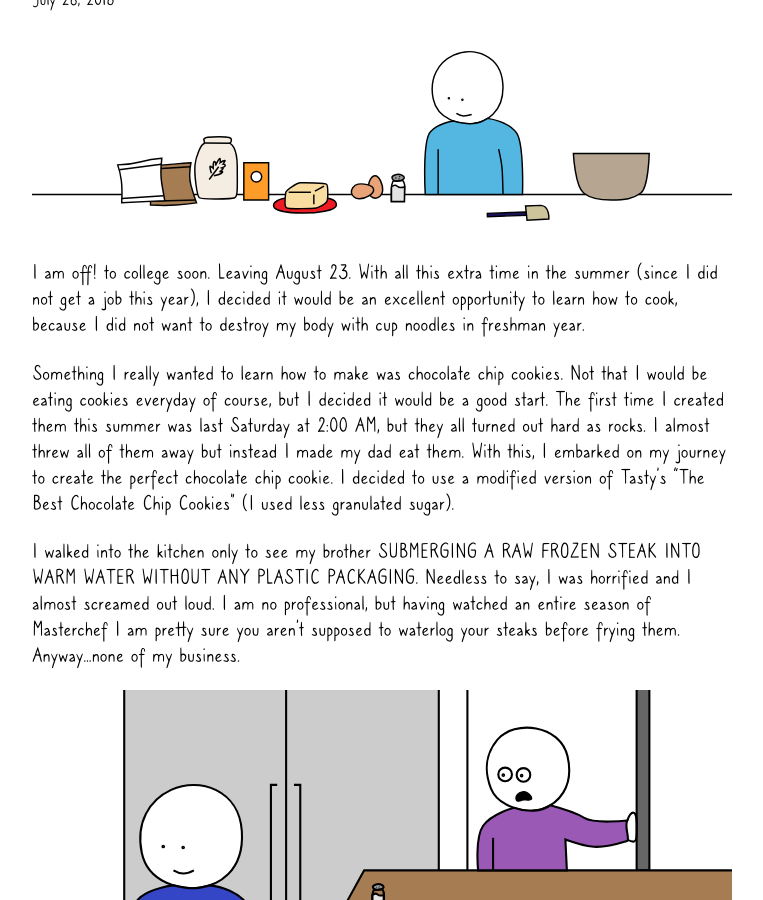
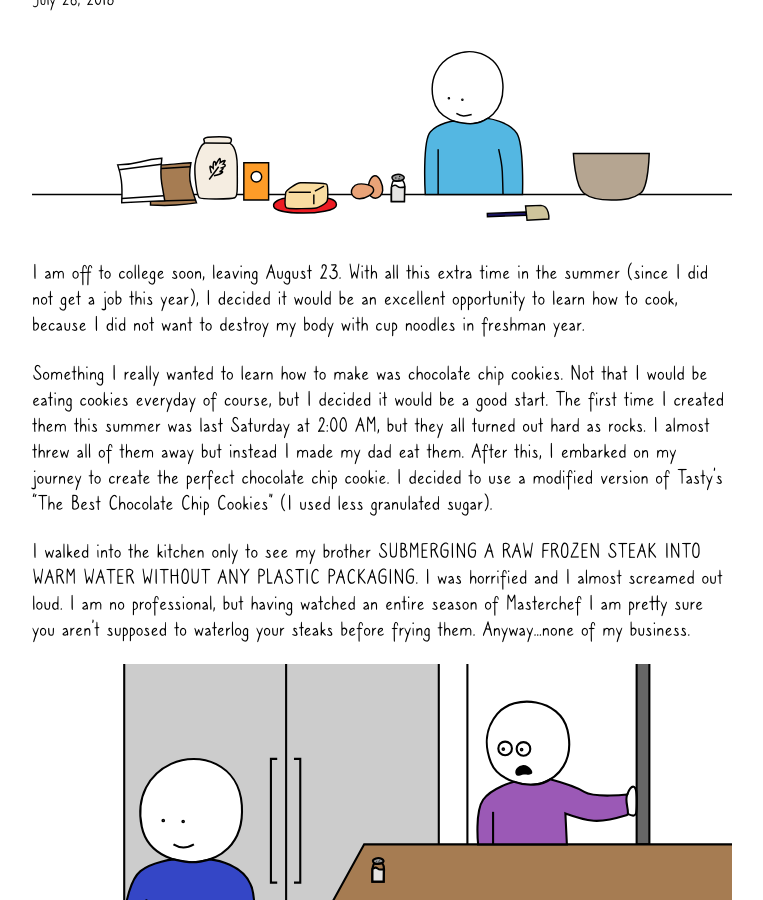
Before and after one commit to kristelfung/bullet-journal, a Jekyll site: the page built from _posts/2018-07-26-a-soft-chocolate-chip-cookie-recipe.md, in a window 1280 px wide and 900 px high, scrolled down 278 px. Shown: the whole window, without its empty margins (258-1021 px from the left). Built offline with Jekyll 4.4.1, drawn with Linux system fonts in a browser that asks for light colours; some web fonts are replaced; a script that is not in the unit is left out; some of the changed text lies outside the part shown.

Commit message:
Update Blog “2018-07-26-a-soft-chocolate-chip-cookie-recipe”

```diff
--- a/_posts/2018-07-26-a-soft-chocolate-chip-cookie-recipe.md
+++ b/_posts/2018-07-26-a-soft-chocolate-chip-cookie-recipe.md
@@ -6,36 +6,28 @@ category: Story
 thumbnail: /images/uploads/cookies-milk.svg
 coverphoto: /images/uploads/ingredients.svg
 ---
-I am off! to college soon. Leaving August 23. With all this extra time in the summer (since I did not get a job this year), I decided it would be an excellent opportunity to learn how to cook, because I did not want to destroy my body with cup noodles in freshman year.
+I am off to college soon, leaving August 23. With all this extra time in the summer (since I did not get a job this year), I decided it would be an excellent opportunity to learn how to cook, because I did not want to destroy my body with cup noodles in freshman year.
 
-Something I really wanted to learn how to make was chocolate chip cookies. Not that I would be eating cookies everyday of course, but I decided it would be a good start. The first time I created them this summer was last Saturday at 2:00 AM, but they all turned out hard as rocks. I almost threw all of them away but instead I made my dad eat them. With this, I embarked on my journey to create the perfect chocolate chip cookie. I decided to use a modified version of Tasty’s “The Best Chocolate Chip Cookies” (I used less granulated sugar).
+Something I really wanted to learn how to make was chocolate chip cookies. Not that I would be eating cookies everyday of course, but I decided it would be a good start. The first time I created them this summer was last Saturday at 2:00 AM, but they all turned out hard as rocks. I almost threw all of them away but instead I made my dad eat them. After this, I embarked on my journey to create the perfect chocolate chip cookie. I decided to use a modified version of Tasty’s “The Best Chocolate Chip Cookies” (I used less granulated sugar).
 
-I walked into the kitchen only to see my brother SUBMERGING A RAW FROZEN STEAK INTO WARM WATER WITHOUT ANY PLASTIC PACKAGING. Needless to say, I was horrified and I almost screamed out loud. I am no professional, but having watched an entire season of Masterchef I am pretty sure you aren’t supposed to waterlog your steaks before frying them. Anyway…none of my business.
+I walked into the kitchen only to see my brother SUBMERGING A RAW FROZEN STEAK INTO WARM WATER WITHOUT ANY PLASTIC PACKAGING. I was horrified and I almost screamed out loud. I am no professional, but having watched an entire season of Masterchef I am pretty sure you aren’t supposed to waterlog your steaks before frying them. Anyway…none of my business.
 
 ![Steak in water](/images/uploads/steak.svg)
 
 I set to work using this recipe:
 
 * 165g soft brown sugar
-
 * 70g granulated white sugar
-
 * 1 teaspoon salt
-
 * 100g melted unsalted butter (1/2 cup)
-
 * 1 egg
-
 * 1 teaspoon vanilla extract
-
 * 155g all purpose flour
-
 * 1/2 teaspoon baking soda
-
 * 220g semi sweet milk chocolate chips
 
 ![Making cookies](/images/uploads/making-cookies.svg)
 
 First mix all the sugars, salt, melted butter, egg and vanilla extract. Then sift in the flour and baking soda, mix until you get your dough BUT DO NOT OVERMIX BECAUSE APPARENTLY THIS MAKES THE COOKIES HARD. Then add chocolate chips and refrigerate for at least an hour. Scoop into balls on a baking sheet and bake for 12 minutes (I used an ice cream scooper). When you take them out of the oven, let it rest for 5 minutes, they might be a little soft but that is ok, the heat from the pan and cookies will cook it through. They turned out quite nice. I like to eat cookies fresh so I just leave the dough in the fridge for a few days and bake the cookies when I feel like eating them.
 
-Also, I think this will be the last time I make so many images for a blog post because these took ages to draw…
+Also, I think this will be the last time I make so many images for a blog post because these took ages to draw.
```
